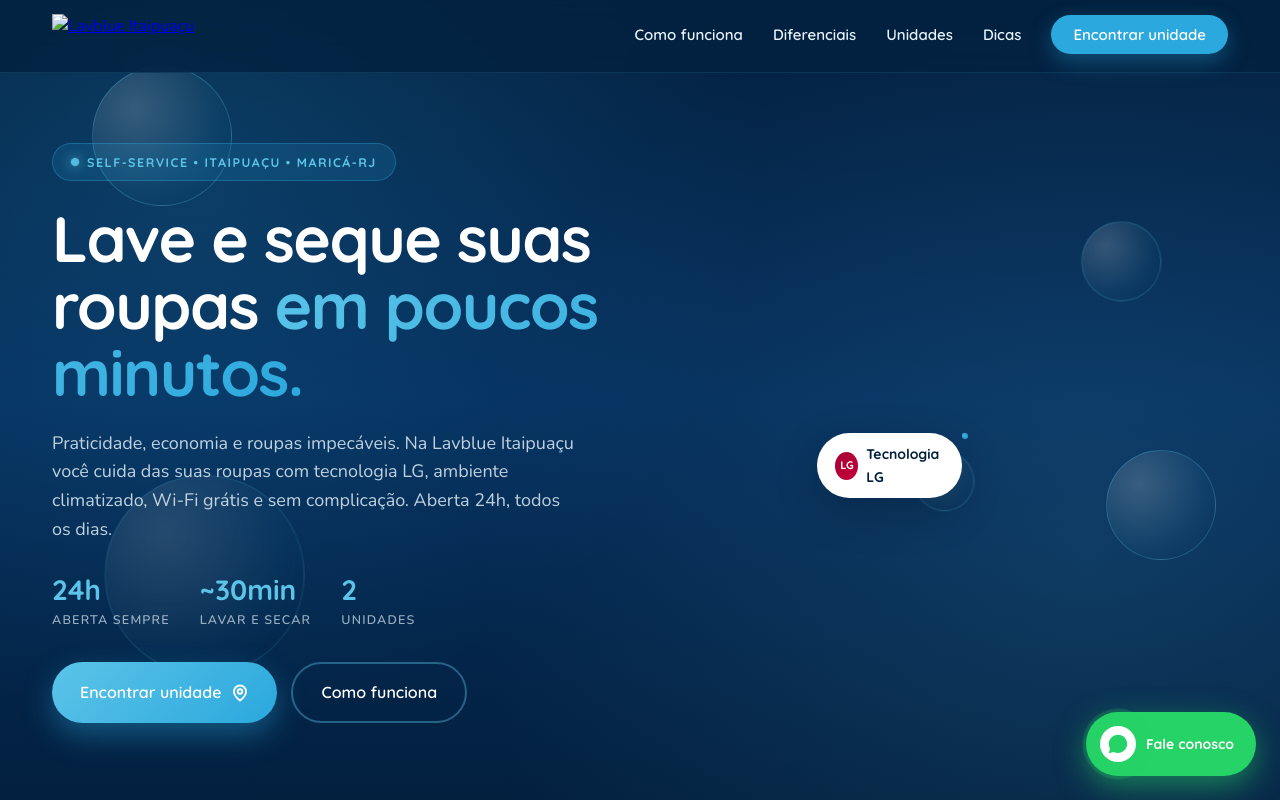
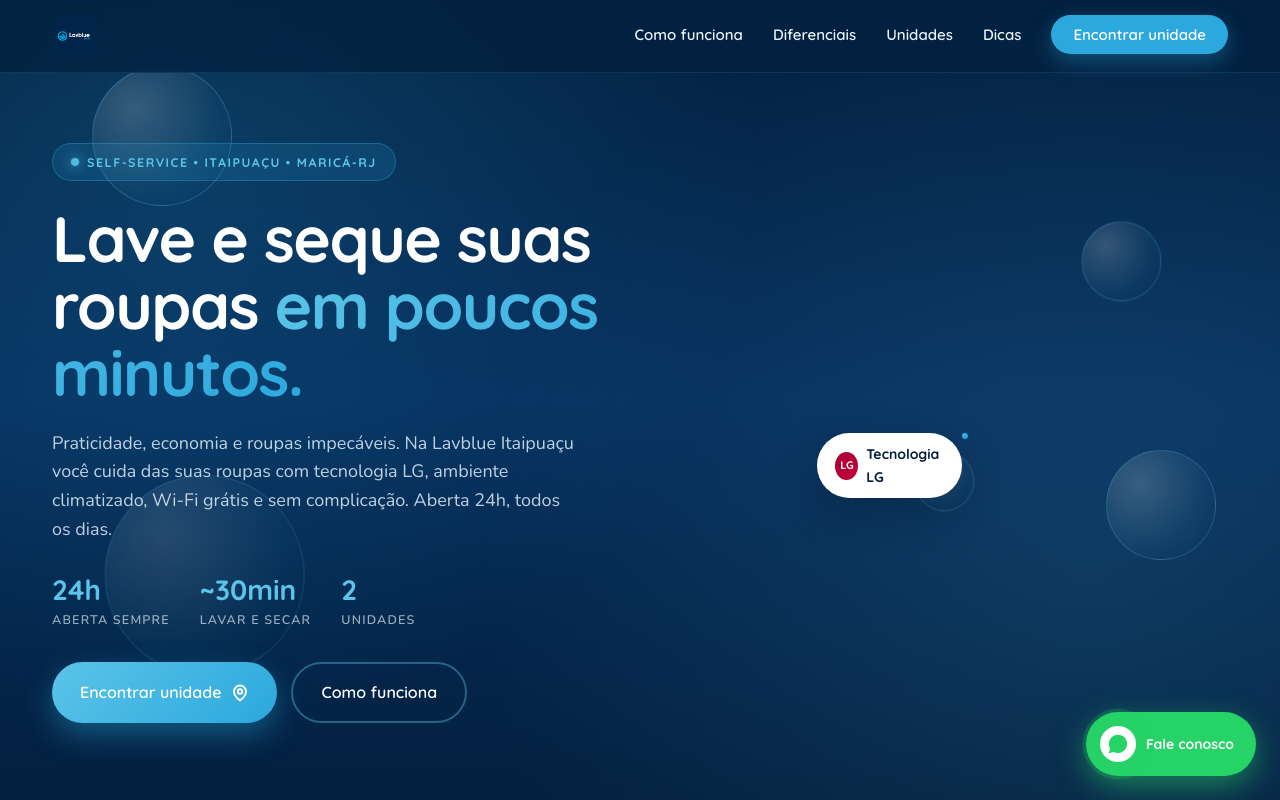
Before and after one commit to lucasilbernagel/lavblue, a plain HTML site: page index.html in a window 1280 px wide. Shown: the top 800 px of the page. Drawn offline with nearby package versions, Linux system fonts and the light colour scheme.

Commit message:
Update index.html

```diff
--- a/index.html
+++ b/index.html
@@ -805,7 +805,7 @@
 
 <header>
   <div class="nav-wrap">
-    <a href="#" class="nav-logo"><img src="logo.png" alt="Lavblue Itaipuaçu" /></a>
+    <a href="#" class="nav-logo"><img src="imgs/logo.png" alt="Lavblue Itaipuaçu" /></a>
     <nav>
       <ul id="navMenu">
         <li><a href="#como-funciona">Como funciona</a></li>
@@ -1226,7 +1226,7 @@
         </div>
       </div>
       <div class="qr-wrap">
-        <img src="qr-google-review.png" alt="QR Code para avaliar no Google" />
+   <img src="imgs/qr-google-review.png" alt="QR Code para avaliar no Google" />
         <span>Aponte a câmera</span>
       </div>
     </div>
@@ -1237,7 +1237,7 @@
 <footer id="contato">
   <div class="foot-grid">
     <div>
-      <div class="foot-logo"><img src="logo.png" alt="Lavblue Itaipuaçu" /></div>
+      <div class="foot-logo"><img src="imgs/logo.png" alt="Lavblue Itaipuaçu" /></div>
       <p>Lavanderia self-service em Itaipuaçu, Maricá – RJ. Praticidade, economia e roupas impecáveis na sua rotina.</p>
       <div class="socials">
         <a href="https://www.instagram.com/lavblueitaipuacu/" target="_blank" rel="noopener" aria-label="Instagram Lavblue Itaipuaçu">
```
